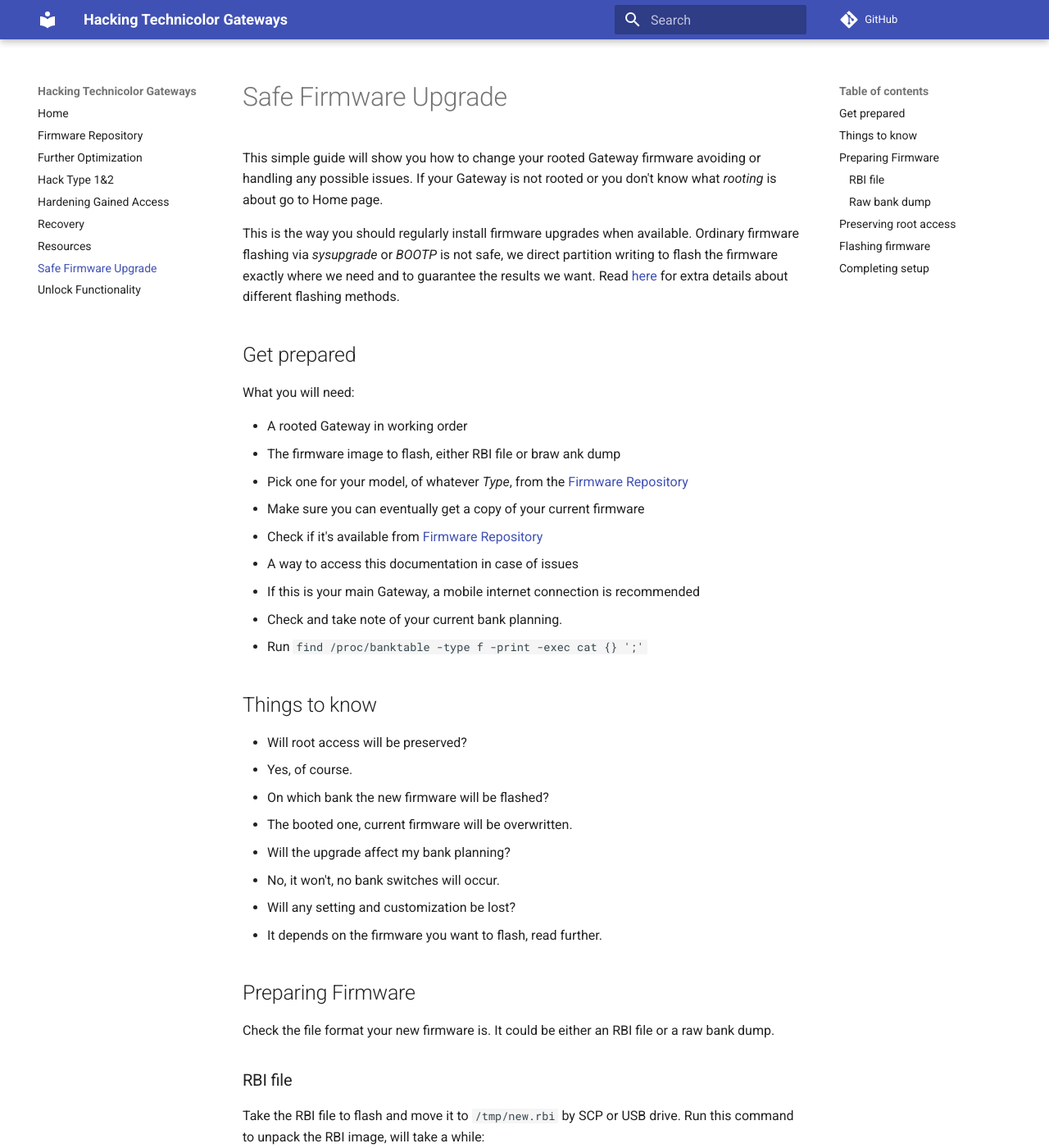
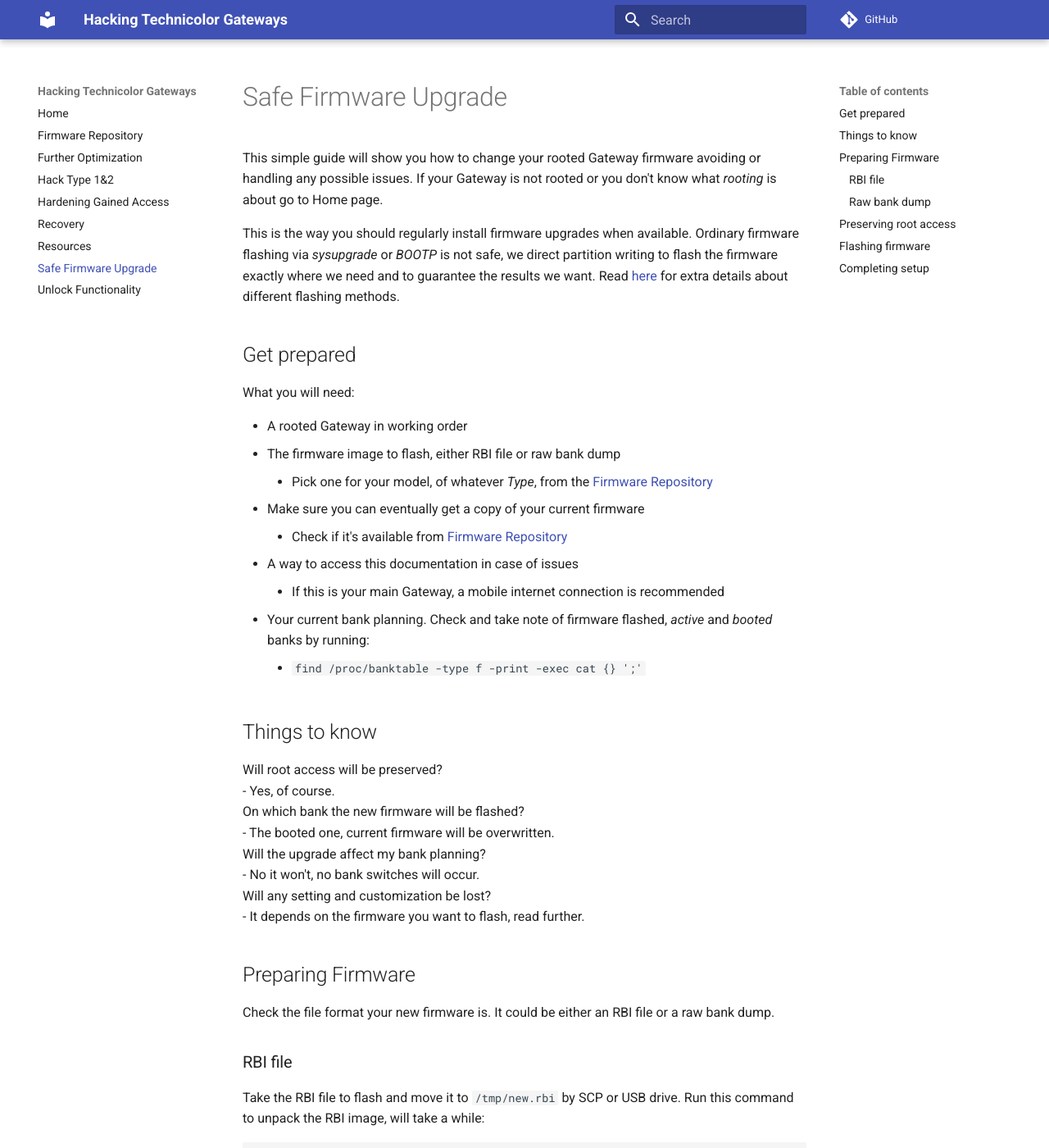
Before and after one commit to hack-technicolor/hack-technicolor, an MkDocs documentation site: the page built from docs/Safe Firmware Upgrade.md, in a window 1280 px wide and 1400 px high. Shown: the whole window at 82% size. Built offline with MkDocs 1.6.1 and Material for MkDocs 9.7.7, drawn with Linux system fonts in a browser that asks for light colours; comment, search, counter and statistics services are not loaded.

Commit message:
Formatting

```diff
--- a/docs/Safe Firmware Upgrade.md
+++ b/docs/Safe Firmware Upgrade.md
@@ -9,24 +9,24 @@
 What you will need:
 
 - A rooted Gateway in working order
-- The firmware image to flash, either RBI file or braw ank dump
-  - Pick one for your model, of whatever *Type*, from the [Firmware Repository](Firmware%20Repository/)
+- The firmware image to flash, either RBI file or raw bank dump
+    - Pick one for your model, of whatever *Type*, from the [Firmware Repository](Firmware%20Repository/)
 - Make sure you can eventually get a copy of your current firmware
-  - Check if it's available from [Firmware Repository](Firmware%20Repository/)
+    - Check if it's available from [Firmware Repository](Firmware%20Repository/)
 - A way to access this documentation in case of issues
-  - If this is your main Gateway, a mobile internet connection is recommended
-- Check and take note of your current bank planning.
-  - Run `find /proc/banktable -type f -print -exec cat {} ';'`
+    - If this is your main Gateway, a mobile internet connection is recommended
+- Your current bank planning. Check and take note of firmware flashed, *active* and *booted* banks by running:
+    - `find /proc/banktable -type f -print -exec cat {} ';'`
 
 ## Things to know
 
-- Will root access will be preserved?
+Will root access will be preserved?
   - Yes, of course.
-- On which bank the new firmware will be flashed?
+On which bank the new firmware will be flashed?
   - The booted one, current firmware will be overwritten.
-- Will the upgrade affect my bank planning?
-  - No, it won't, no bank switches will occur.
-- Will any setting and customization be lost?
+Will the upgrade affect my bank planning?
+  - No it won't, no bank switches will occur.
+Will any setting and customization be lost?
   - It depends on the firmware you want to flash, read further.
 
 ## Preparing Firmware
```
